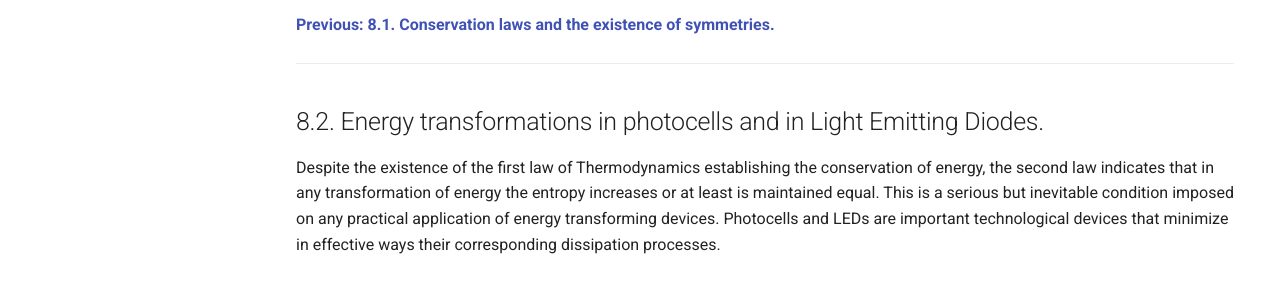
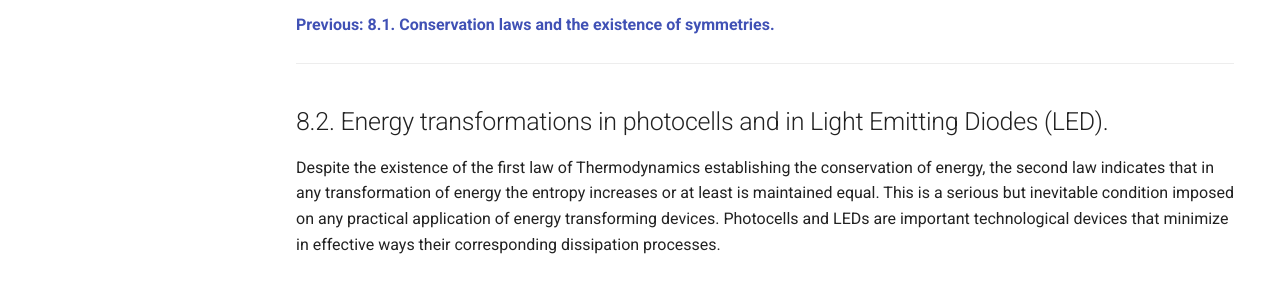
Before and after one commit to modphysnobel/modphysnobel.github.io, an MkDocs documentation site: the page built from docs/vol-II/vol-II-chap-8-sect-2.md, in a window 1280 px wide and 900 px high. Shown: the part 257-550 px from the top of the window. Built offline with MkDocs 1.6.1 and Material for MkDocs 9.7.7, drawn with Linux system fonts in a browser that asks for light colours; some web fonts are replaced; comment, search, counter and statistics services are not loaded.

Commit message:
Update vol-II-chap-8-sect-2.md

```diff
--- a/docs/vol-II/vol-II-chap-8-sect-2.md
+++ b/docs/vol-II/vol-II-chap-8-sect-2.md
@@ -4,7 +4,7 @@
 
 ***
 
-## 8.2. Energy transformations in photocells and in Light Emitting Diodes.
+## 8.2. Energy transformations in photocells and in Light Emitting Diodes (LED).
 
 Despite the existence of the first law of Thermodynamics establishing the conservation of energy, the second law indicates that in any transformation of energy the entropy increases or at least is maintained equal. This is a serious but inevitable condition imposed on any practical application of energy transforming devices.  Photocells and LEDs are important technological devices that minimize in effective ways their corresponding dissipation processes.
 
```
